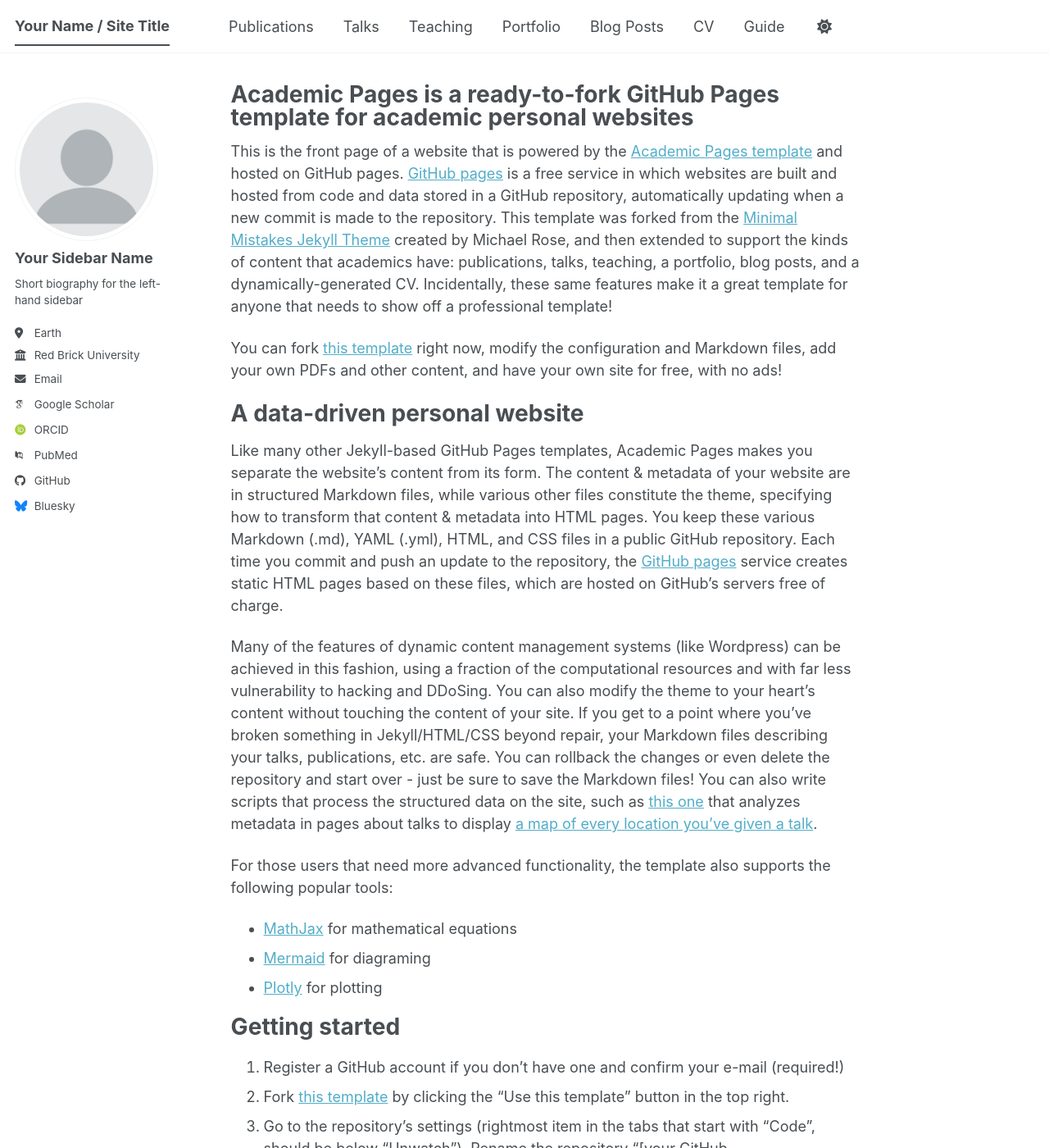
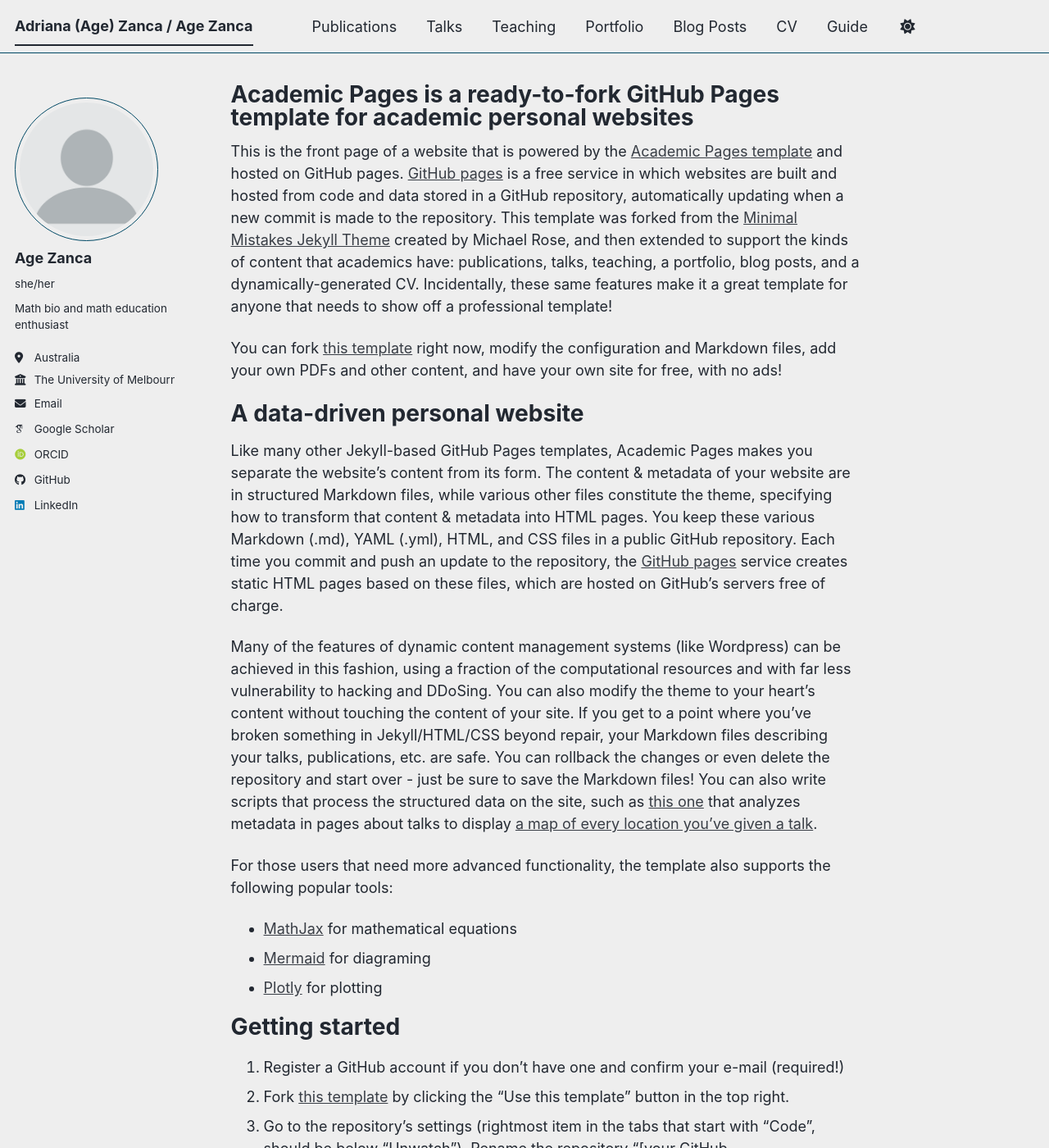
Before and after one commit to zancaa/zancaa.github.io, a Jekyll site: the page built from _pages/about.md, in a window 1280 px wide and 1400 px high. Shown: the whole window at 82% size. Built offline with Jekyll 4.4.1, drawn with Linux system fonts in a browser that asks for light colours; some web fonts are replaced; a script bundle is joined from its source files by our own code; library files that are not in the unit come from our copies; some of the changed text lies outside the part shown.

Commit message:
Update _config.yml

```diff
--- a/_config.yml
+++ b/_config.yml
@@ -8,15 +8,15 @@
 
 # Basic Site Settings
 locale                   : "en-US"
-site_theme               : "default" # The available themes options are "default", "air", "sunrise", "mint", "dirt" and "contrast"
-title                    : "Your Name / Site Title"
+site_theme               : "air" # The available themes options are "default", "air", "sunrise", "mint", "dirt" and "contrast"
+title                    : "Adriana (Age) Zanca / Age Zanca"
 title_separator          : "-"
-name                     : &name "Your Name"
-description              : &description "Your Name's academic portfolio"   # Update this with a general description of your site, this is the default if not overridden by a page
-url                      : https://academicpages.github.io # The base hostname & protocol for your site e.g. "https://[your GitHub username].github.io",
+name                     : &name "Age Zanca"
+description              : &description "Age Zanca's academic website"   # Update this with a general description of your site, this is the default if not overridden by a page
+url                      : https://zancaa.github.io # The base hostname & protocol for your site e.g. "https://[your GitHub username].github.io",
                                                            # or if you already have some other page hosted on Github then use "https://[your GitHub username].github.io/[Your Repo Name]"
 baseurl                  : "" # the subpath of your site, e.g. "/blog"
-repository               : "academicpages/academicpages.github.io"
+repository               : "zancaa/zancaa.github.io"
 
 # Site Author - The following control what appear as part of the author content on the side bar.
 #               If a field is blank the icon and link will not appear, otherwise it will be shown.
@@ -24,24 +24,24 @@ repository               : "academicpages/academicpages.github.io"
 author:
   # Biographic information
   avatar           : "profile.png"
-  name             : "Your Sidebar Name"
-  pronouns         : # example: "she/her"
-  bio              : "Short biography for the left-hand sidebar"
-  location         : "Earth"
-  employer         : "Red Brick University"
+  name             : "Age Zanca"
+  pronouns         : "she/her"
+  bio              : "Math bio and math education enthusiast"
+  location         : "Australia"
+  employer         : "The University of Melbourne"
   uri              : # URL
-  email            : "none@example.org"
+  email            : "adriana.zanca@unimelb.edu.au"
 
   # Academic websites
   academia         : # URL
   arxiv            : # URL - Update with the correct link to your profile
-  googlescholar    : "https://scholar.google.com/citations?user=PS_CX0AAAAAJ"
+  googlescholar    : "https://scholar.google.com.au/citations?user=-7sk38YAAAAJ&hl=en&oi=ao"
   inspire-hep      : # URL
   impactstory      : # URL
-  orcid            : "https://orcid.org/yourorcidurl"
+  orcid            : "https://orcid.org/0000-0002-5397-8526"
   semantic         : # URL
   ssrn             : # URL
-  pubmed           : "https://www.ncbi.nlm.nih.gov/pubmed/?term=john+snow"
+  pubmed           : # "https://www.ncbi.nlm.nih.gov/pubmed/?term=john+snow"
   researchgate     : # URL
   scopus           : # URL
   zotero           : # URL
@@ -51,13 +51,13 @@ author:
   bitbucket        : # Username - Update with your username on the site
   codepen          : # Username
   dribbble         : # Username
-  github           : "academicpages"
+  github           : "zancaa"
   kaggle           : # Username
   stackoverflow    : # User number or user number and name (i.e., use "1" or "1/jeff-atwood")
 
   # Social media
   artstation       : # Username
-  bluesky          : "bsky.app" # Replace this with you Bluesky username
+  bluesky          : # "bsky.app" # Replace this with you Bluesky username
   facebook         : # Username
   flickr           : # Username
   foursquare       : # Username
@@ -66,7 +66,7 @@ author:
   keybase          : # Username
   instagram        : # Username
   lastfm           : # Username
-  linkedin         : # Username
+  linkedin         : "https://www.linkedin.com/in/adriana-zanca-74843a38a/"
   mastodon         : # URL
   medium           : # URL
   pinterest        : # Username
@@ -84,8 +84,8 @@ author:
 
 # Publication Category - The following the list of publication categories and their headings
 publication_category:
-  books:
-    title: 'Books'
+  # books:
+    # title: 'Books'
   manuscripts:
     title: 'Journal Articles'
   conferences:
@@ -302,7 +302,7 @@ sass:
 permalink: /:categories/:title/
 # paginate: 5 # amount of posts to show
 # paginate_path: /page:num/
-timezone: Etc/UTC # https://en.wikipedia.org/wiki/List_of_tz_database_time_zones
+timezone: AEDT # https://en.wikipedia.org/wiki/List_of_tz_database_time_zones
 
 
 # Plugins
```
